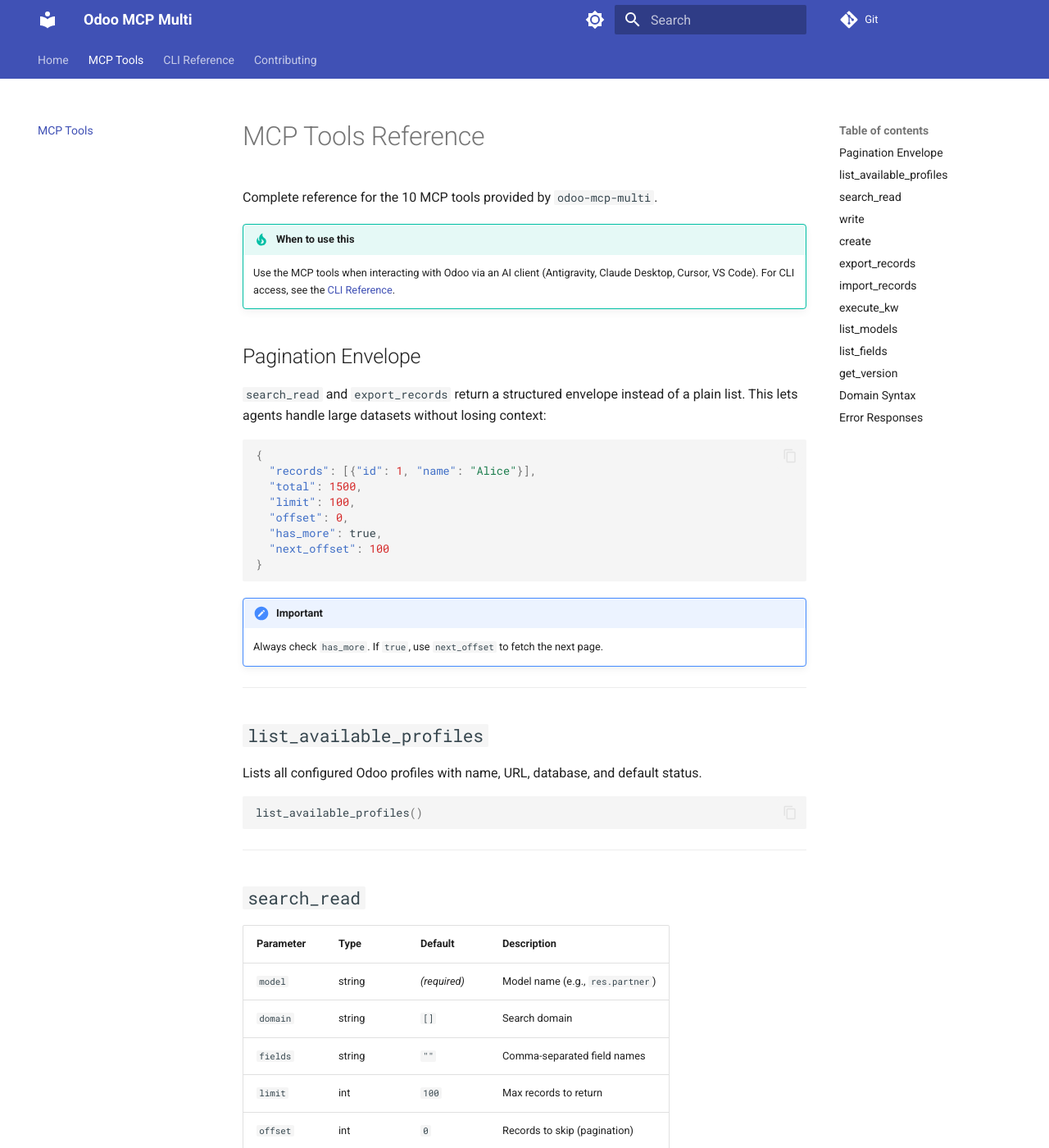
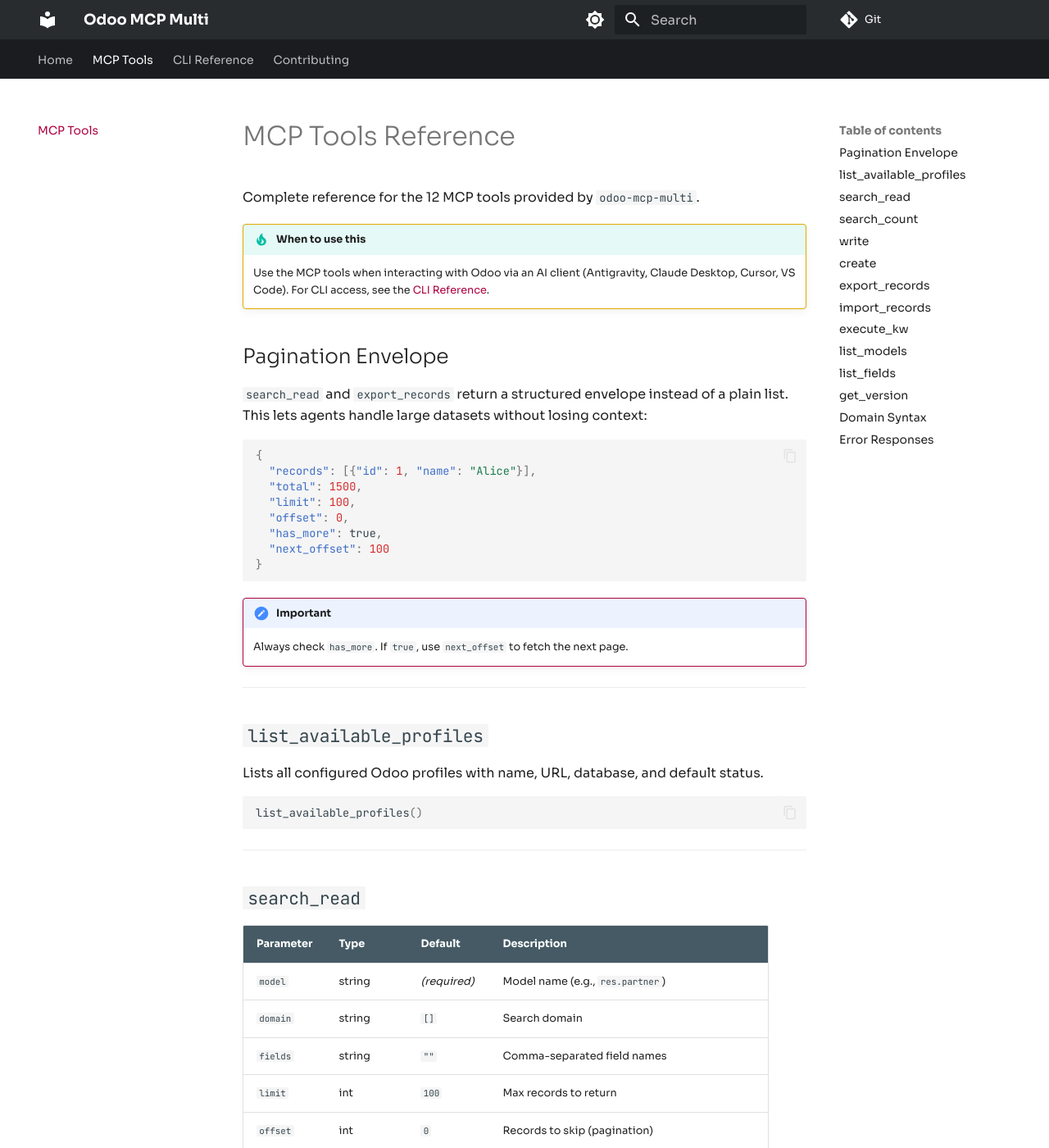
Before and after one commit to Vauxoo/mcp.odoo, an MkDocs documentation site: the page built from docs/mcp-tools.md, in a window 1280 px wide and 1400 px high. Shown: the whole window at 82% size. Built offline with MkDocs 1.6.1 and Material for MkDocs 9.7.7, drawn with Linux system fonts in a browser that asks for light colours; some of the changed text lies outside the part shown.

Commit message:
[DOC] README, docs, and brand CSS refresh [minor]
- Update tool count from 11 to 12 (search_count added)
- Document search_read format parameter (5 output formats)
- Document list_fields attributes parameter
- Update test count (290+) and coverage (86%+) in README
- Add search_count to CLI and MCP tools tables
- Brand docs with Vauxoo design tokens:
  - Dark mode default using Neutral #282C2F background
  - Primary red #AC0340 for navigation and accents
  - Tertiary gold #E4A900 for links and active states
  - Secondary blue-gray #455A64 for table headers
  - Card surfaces #393B49 for code blocks
  - Sora font (brand typography) for body text
  - JetBrains Mono for code blocks

````diff
--- a/docs/mcp-tools.md
+++ b/docs/mcp-tools.md
@@ -1,6 +1,6 @@
 # MCP Tools Reference
 
-Complete reference for the 10 MCP tools provided by `odoo-mcp-multi`.
+Complete reference for the 12 MCP tools provided by `odoo-mcp-multi`.
 
 !!! tip "When to use this"
     Use the MCP tools when interacting with Odoo via an AI client
@@ -56,8 +57,26 @@
     domain="[('is_company', '=', True)]",
     fields="name,email",
     limit=10,
+    format="table",
     profile="prod"
 )
+```
+
+---
+
+## `search_count`
+
+Count records matching a domain without fetching data. Returns ~100 bytes
+instead of potentially hundreds of KB.
+
+| Parameter | Type | Default | Description |
+|-----------|------|---------|-------------|
+| `model` | string | *(required)* | Model name |
+| `domain` | string | `[]` | Search domain |
+| `profile` | string | *(default)* | Target profile |
+
+```python
+search_count(model="account.move", domain="[('state', '=', 'posted')]")
 ```
 
 ---
--- /dev/null
+++ b/docs/stylesheets/vauxoo.css
@@ -0,0 +1,88 @@
+:root {
+  /* Vauxoo Brand — DESIGN.md digital tokens */
+  --vx-primary: #AC0340;
+  --vx-secondary: #455A64;
+  --vx-tertiary: #E4A900;
+  --vx-neutral: #282C2F;
+  --vx-card-dark: #393B49;
+  --vx-chip: #DCEFFE;
+
+  /* Override Material theme tokens */
+  --md-primary-fg-color: var(--vx-primary);
+  --md-primary-bg-color: #ffffff;
+  --md-accent-fg-color: var(--vx-tertiary);
+}
+
+/* Dark mode (default for docs — matches brand dark background) */
+[data-md-color-scheme="slate"] {
+  --md-default-bg-color: var(--vx-neutral);
+  --md-default-fg-color: #D6DAE0;
+  --md-primary-fg-color: var(--vx-primary);
+  --md-accent-fg-color: var(--vx-tertiary);
+  --md-code-bg-color: var(--vx-card-dark);
+  --md-footer-bg-color: #1a1c1f;
+  --md-footer-fg-color: #D6DAE0;
+  --md-typeset-a-color: var(--vx-tertiary);
+}
+
+/* Navigation sidebar — dark branded */
+[data-md-color-scheme="slate"] .md-nav--primary .md-nav__title {
+  background-color: var(--vx-primary);
+}
+
+/* Header bar */
+.md-header {
+  background-color: var(--vx-neutral);
+}
+
+/* Tabs strip */
+.md-tabs {
+  background-color: #1a1c1f;
+}
+
+/* Code blocks — card-dark surface */
+[data-md-color-scheme="slate"] .highlight code,
+[data-md-color-scheme="slate"] .md-typeset pre > code {
+  background-color: var(--vx-card-dark);
+}
+
+/* Admonition tip/important — brand accent */
+.md-typeset .admonition.tip,
+.md-typeset details.tip {
+  border-color: var(--vx-tertiary);
+}
+
+.md-typeset .admonition.important,
+.md-typeset details.important {
+  border-color: var(--vx-primary);
+}
+
+/* Table headers — secondary blue-gray */
+.md-typeset table:not([class]) th {
+  background-color: var(--vx-secondary);
+  color: #ffffff;
+}
+
+[data-md-color-scheme="slate"] .md-typeset table:not([class]) th {
+  background-color: var(--vx-secondary);
+  color: #ffffff;
+}
+
+/* Links — gold accent on dark */
+[data-md-color-scheme="slate"] .md-typeset a {
+  color: var(--vx-tertiary);
+}
+
+[data-md-color-scheme="slate"] .md-typeset a:hover {
+  color: #f0c940;
+}
+
+/* Search bar */
+[data-md-color-scheme="slate"] .md-search__input {
+  background-color: var(--vx-card-dark);
+}
+
+/* Footer */
+.md-footer-meta {
+  background-color: #1a1c1f;
+}
--- a/mkdocs.yml
+++ b/mkdocs.yml
@@ -7,20 +7,21 @@
 theme:
   name: material
   palette:
+    # Dark mode first — matches Vauxoo brand dark background (#282C2F)
+    - media: "(prefers-color-scheme: dark)"
+      scheme: slate
+      primary: custom
+      accent: custom
+      toggle:
+        icon: material/brightness-4
+        name: Switch to light mode
     - media: "(prefers-color-scheme: light)"
       scheme: default
-      primary: indigo
-      accent: indigo
+      primary: custom
+      accent: custom
       toggle:
         icon: material/brightness-7
         name: Switch to dark mode
-    - media: "(prefers-color-scheme: dark)"
-      scheme: slate
-      primary: indigo
-      accent: indigo
-      toggle:
-        icon: material/brightness-4
-        name: Switch to light mode
   features:
     - navigation.tabs
     - navigation.sections
@@ -28,6 +29,12 @@
     - search.suggest
     - search.highlight
     - content.code.copy
+  font:
+    text: Sora
+    code: JetBrains Mono
+
+extra_css:
+  - stylesheets/vauxoo.css
 
 markdown_extensions:
   - admonition
````
Also changed, not shown: other parts of docs/mcp-tools.md (+11 -0 lines), README.md (+9 -7 lines), docs/index.md (+2 -2 lines), 1 other file.
